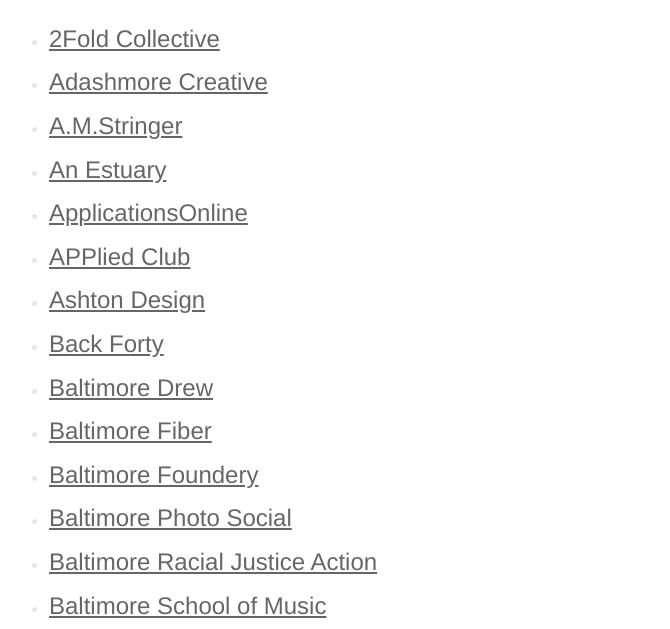
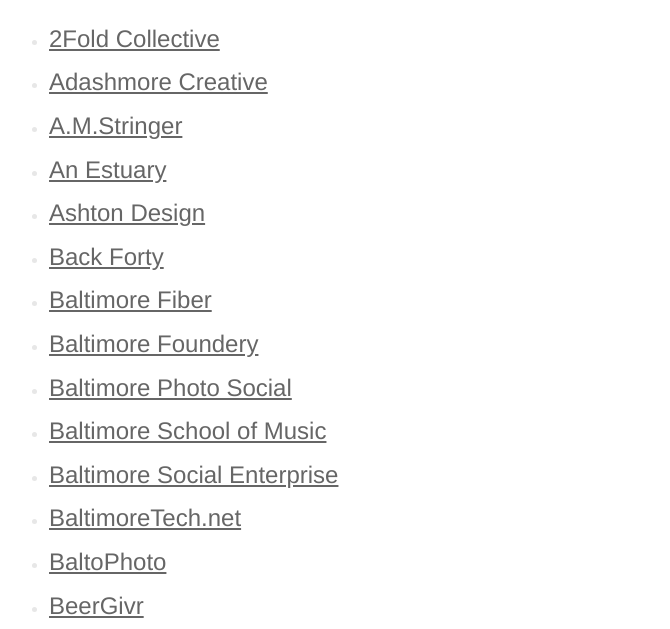
Before and after one commit to Figure53/madewithlove, a plain HTML site: page index.html in a window 1280 px wide. Shown: the part 162-791 px from the top of the page, without its empty margins (286-956 px from the left). Drawn offline with Linux system fonts and the light colour scheme.

Commit message:
Update index.html

```diff
--- a/index.html
+++ b/index.html
@@ -25,15 +25,11 @@
         <li><a href="http://adashmorecreative.com">Adashmore Creative</a></li>
         <li><a href="http://amstringer.com">A.M.Stringer</a></li>
         <li><a href="http://anestuary.com/">An Estuary</a></li>
-        <li><a href="http://applicationsonline.com">ApplicationsOnline</a></li>
-        <li><a href="http://www.appliedclub.org">APPlied Club</a></li>
         <li><a href="http://ashton-design.com/">Ashton Design</a></li>
         <li><a href="http://inthebackforty.com">Back Forty</a></li>
-        <li><a href="http://www.baltimoredrew.com/">Baltimore Drew</a></li>
         <li><a href="http://www.baltimorefiber.com">Baltimore Fiber</a></li>
         <li><a href="http://bmorefoundery.com">Baltimore Foundery</a></li>
         <li><a href="http://www.baltimorephotosocial.com/">Baltimore Photo Social</a></li>
-        <li><a href="http://neuyouth.webslam.org/">Baltimore Racial Justice Action</a></li>
         <li><a href="http://baltimoreschoolofmusic.org">Baltimore School of Music</a></li>
         <li><a href="http://www.baltimoresocialenterprise.org">Baltimore Social Enterprise</a></li>
         <li><a href="http://baltimoretech.net">BaltimoreTech.net</a></li>
@@ -57,6 +53,7 @@
         <li><a href="http://bronycon.org">BronyCon</a></li>
         <li><a href="http://www.unleashbts.com">BTS Software Solutions</a></li>
         <li><a href="http://www.buzzquake.com">/buzzquake</a></li>
+        <li><a href="http://www.carbonfibergear.com/">Carbon Fiber Gear</a></li>
         <li><a href="http://www.charmcitynow.com/">Charm City Now</a></li>
         <li><a href="http://charmed-and-dangerous.com">Charmed &amp; Dangerous</a></li>
         <li><a href="http://csfbaltimore.org/">Children’s Scholarship Fund Baltimore</a></li>
@@ -190,6 +187,7 @@
         <li><a href="http://www.woofound.com">Woofound</a></li>
         <li><a href="http://yapoma.com/">Yapoma Bazaar</a></li>
         <li><a href="http://yellyall.com">YellY'all</a></li>
+        <li><a href="http://www.yetanalytics.com/">Yet Analytics</a></li>
         <li><a href="http://www.yiannifive.com">YianniFive<a></li>
         <li><a href="https://www.zentail.com/">Zentail<a></li>
       </ul>
```
